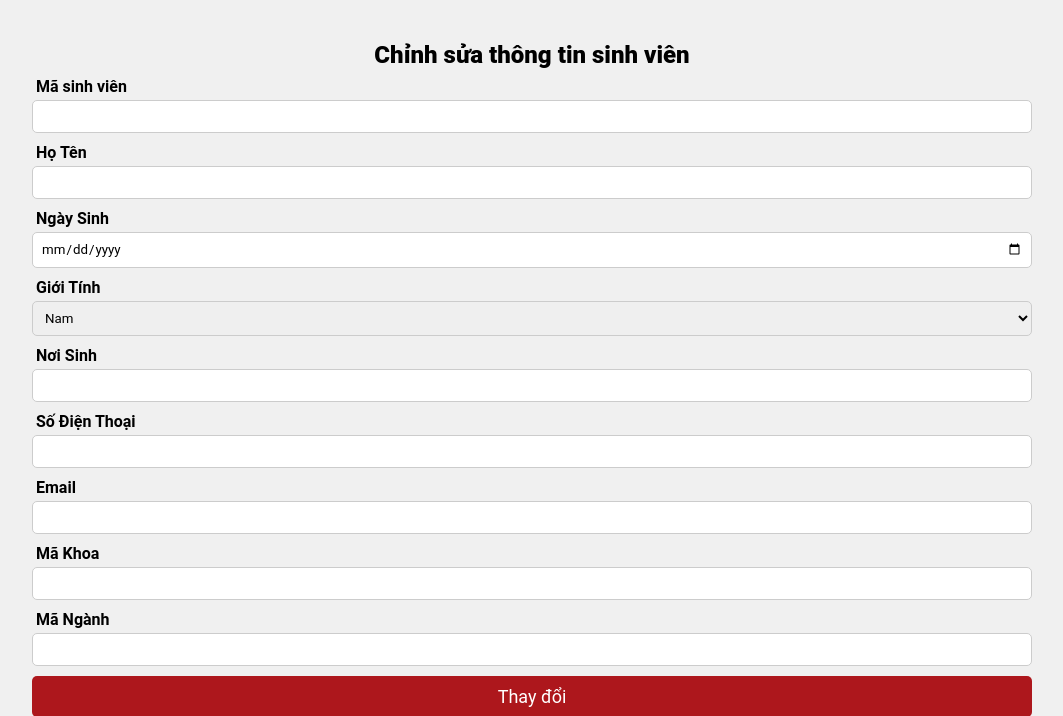
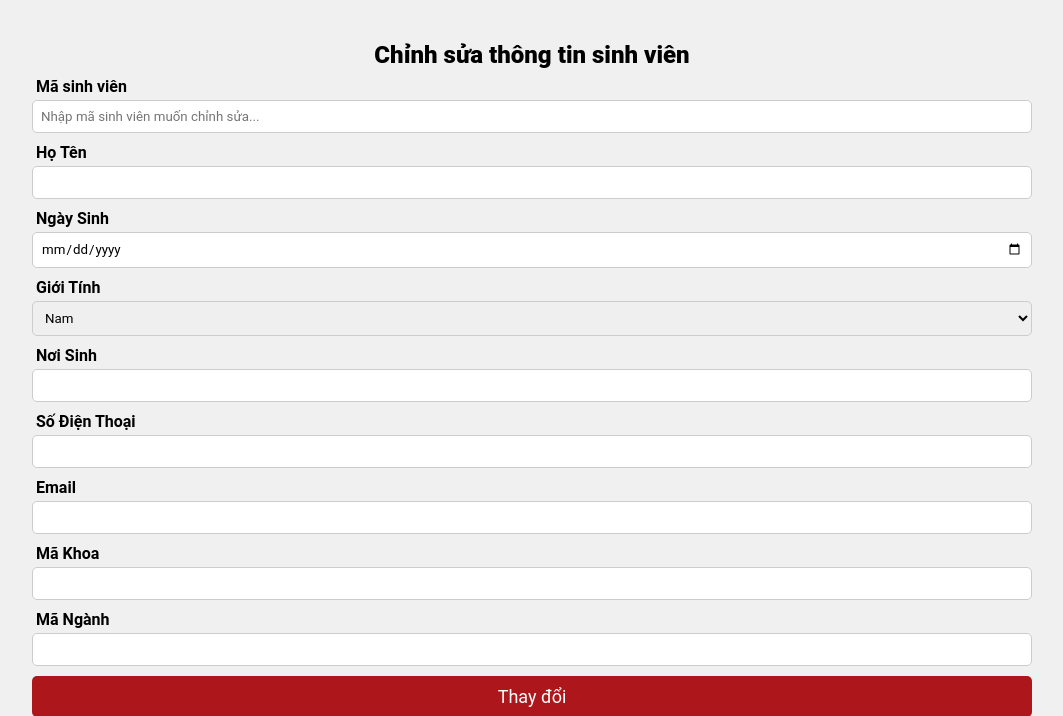
Before and after one commit to vuongmanhnghia/database-student-management, a Flask app: page / in a window 1280 px wide, after a click on "Sinh viên". Shown: the part 798-1514 px from the top of the page, without its empty margins (108-1171 px from the left). Run offline with Flask 3, Linux system fonts and the light colour scheme; data that the repository does not hold is empty.

Commit message:
update qlsv

```diff
--- a/templates/index.html
+++ b/templates/index.html
@@ -296,6 +296,7 @@
 				<form method="POST" action="{{ url_for('update_sinh_vien') }}">
 					<label for="ma_sv">Mã sinh viên</label>
 					<input
+						placeholder="Nhập mã sinh viên muốn chỉnh sửa..."
 						type="text"
 						class="form-control"
 						id="ma_sv"
@@ -452,7 +453,8 @@
 						class="form-control"
 						id="ma_mon"
 						name="ma_mon"
-						required />
+						required
+						placeholder="Nhập mã môn học muốn chỉnh sửa..." />
 					<label for="ten_mon">Tên môn học</label>
 					<input
 						type="text"
@@ -515,7 +517,7 @@
 			<!-- section lịch học -->
 			<section id="lich_hoc_info">
 				<!-- Tạo form thêm lịch học -->
-				<h2>Thêm thông tin môn học</h2>
+				<h2>Thêm thông tin lịch học</h2>
 				<form method="POST" action="{{ url_for('add_lich_hoc') }}">
 					<label for="ma_mon">Mã môn học</label>
 					<input
@@ -548,7 +550,7 @@
 					<button class="button" type="submit">Thêm</button>
 				</form>
 
-				<!-- Tạo form sửa thông tin sinh viên -->
+				<!-- Tạo form sửa thông tin lịch học -->
 				<h2>Chỉnh sửa thông tin lịch học</h2>
 				<form method="POST" action="{{ url_for('update_lich_hoc') }}">
 					<label for="ma_mon">Mã môn học</label>
@@ -557,7 +559,8 @@
 						class="form-control"
 						id="ma_mon"
 						name="ma_mon"
-						required />
+						required
+						placeholder="Nhập mã môn học muốn chỉnh sửa..." />
 					<label for="thu">Thứ</label>
 					<input
 						type="number"
@@ -684,7 +687,7 @@
 				</form>
 
 				<!-- Tạo form sửa thông tin điểm -->
-				<h2>Chỉnh sửa thông điểm</h2>
+				<h2>Chỉnh sửa thông tin điểm</h2>
 				<form method="POST" action="{{ url_for('update_diem') }}">
 					<label for="ma_diem">Mã điểm</label>
 					<input
@@ -692,7 +695,8 @@
 						class="form-control"
 						id="ma_diem"
 						name="ma_diem"
-						required />
+						required
+						placeholder="Nhập mã điểm muốn chỉnh sửa..." />
 					<label for="diem_bt">Điểm bài tập</label>
 					<input
 						type="number"
@@ -802,21 +806,21 @@
 						id="ma_gv"
 						name="ma_gv"
 						required />
-					<label for="ho_ten">Họ Tên:</label>
+					<label for="ho_ten">Họ Tên</label>
 					<input
 						type="text"
 						class="form-control"
 						id="ho_ten"
 						name="ho_ten"
 						required />
-					<label for="ngay_sinh">Ngày Sinh:</label>
+					<label for="ngay_sinh">Ngày Sinh</label>
 					<input
 						type="date"
 						class="form-control"
 						id="ngay_sinh"
 						name="ngay_sinh"
 						required />
-					<label for="gioi_tinh">Giới Tính:</label>
+					<label for="gioi_tinh">Giới Tính</label>
 					<select
 						class="form-control"
 						id="gioi_tinh"
@@ -826,14 +830,14 @@
 						<option value="Nữ">Nữ</option>
 						<option value="Khác">Khác</option>
 					</select>
-					<label for="so_dien_thoai">Số Điện Thoại:</label>
+					<label for="so_dien_thoai">Số Điện Thoại</label>
 					<input
 						type="text"
 						class="form-control"
 						id="so_dien_thoai"
 						name="so_dien_thoai"
 						required />
-					<label for="email">Email:</label>
+					<label for="email">Email</label>
 					<input
 						type="email"
 						class="form-control"
@@ -852,22 +856,23 @@
 						class="form-control"
 						id="ma_gv"
 						name="ma_gv"
-						required />
-					<label for="ho_ten">Họ Tên:</label>
+						required
+						placeholder="Nhập mã giảng viên muốn chỉnh sửa..." />
+					<label for="ho_ten">Họ Tên</label>
 					<input
 						type="text"
 						class="form-control"
 						id="ho_ten"
 						name="ho_ten"
 						required />
-					<label for="ngay_sinh">Ngày Sinh:</label>
+					<label for="ngay_sinh">Ngày Sinh</label>
 					<input
 						type="date"
 						class="form-control"
 						id="ngay_sinh"
 						name="ngay_sinh"
 						required />
-					<label for="gioi_tinh">Giới Tính:</label>
+					<label for="gioi_tinh">Giới Tính</label>
 					<select
 						class="form-control"
 						id="gioi_tinh"
@@ -877,14 +882,14 @@
 						<option value="Nữ">Nữ</option>
 						<option value="Khác">Khác</option>
 					</select>
-					<label for="so_dien_thoai">Số Điện Thoại:</label>
+					<label for="so_dien_thoai">Số Điện Thoại</label>
 					<input
 						type="text"
 						class="form-control"
 						id="so_dien_thoai"
 						name="so_dien_thoai"
 						required />
-					<label for="email">Email:</label>
+					<label for="email">Email</label>
 					<input
 						type="email"
 						class="form-control"
@@ -955,8 +960,8 @@
 					<button class="button" type="submit">Thêm</button>
 				</form>
 
-				<!-- Tạo form sửa thông tin giảng viên -->
-				<h2>Chỉnh sửa thông tin giảng viên</h2>
+				<!-- Tạo form sửa thông tin giảng lớp học -->
+				<h2>Chỉnh sửa thông tin lớp học</h2>
 				<form method="POST" action="{{ url_for('update_lop_hoc') }}">
 					<label for="ma_lop">Mã lớp học</label>
 					<input
@@ -964,7 +969,8 @@
 						class="form-control"
 						id="ma_lop"
 						name="ma_lop"
-						required />
+						required
+						placeholder="Nhập mã lớp học muốn chỉnh sửa..." />
 					<label for="phong_hoc">Phòng học</label>
 					<input
 						type="text"
@@ -1029,7 +1035,7 @@
 				</form>
 
 				<!-- Tạo form sửa thông tin khoa -->
-				<h2>Chỉnh sửa thông tin giảng viên</h2>
+				<h2>Chỉnh sửa thông tin khoa</h2>
 				<form method="POST" action="{{ url_for('update_khoa') }}">
 					<label for="ma_khoa">Mã khoa</label>
 					<input
@@ -1037,7 +1043,8 @@
 						class="form-control"
 						id="ma_lop"
 						name="ma_lop"
-						required />
+						required
+						placeholder="Nhập mã khoa muốn chỉnh sửa..." />
 					<label for="ten_khoa">Tên khoa</label>
 					<input
 						type="text"
@@ -1117,7 +1124,8 @@
 						class="form-control"
 						id="ma_nganh"
 						name="ma_nganh"
-						required />
+						required
+						placeholder="Nhập mã ngành muốn chỉnh sửa..." />
 					<label for="ten_nganh">Tên ngành</label>
 					<input
 						type="text"
@@ -1180,7 +1188,7 @@
 						id="ma_sv"
 						name="ma_sv"
 						required />
-					<label for="ma_mon">Tên môn</label>
+					<label for="ma_mon">Mã môn</label>
 					<input
 						type="text"
 						class="form-control"
@@ -1233,7 +1241,7 @@
 						id="ma_gv"
 						name="ma_sv"
 						required />
-					<label for="ma_mon">Tên môn</label>
+					<label for="ma_mon">Mã môn</label>
 					<input
 						type="text"
 						class="form-control"
```
